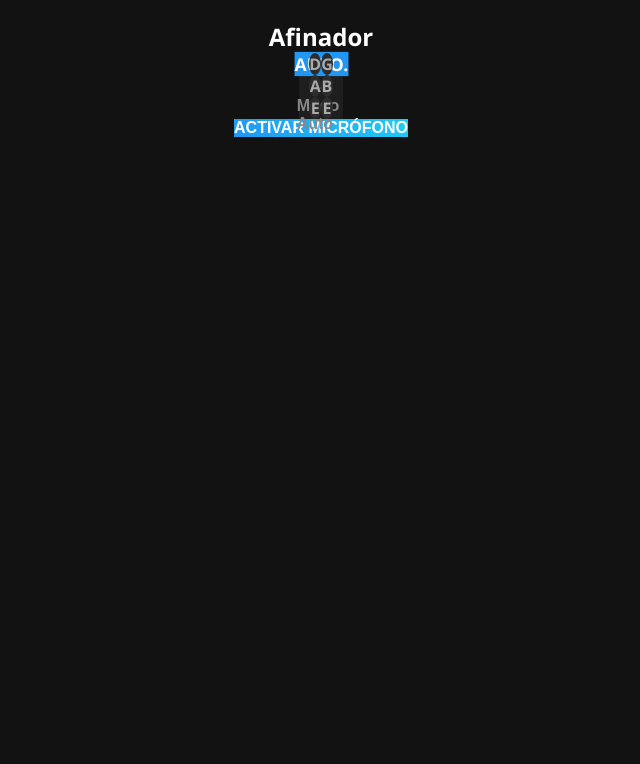
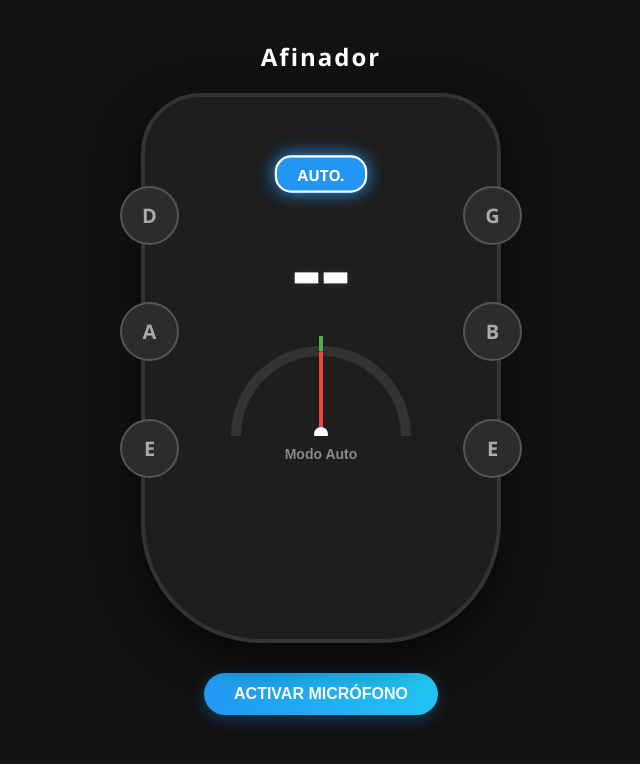
Before and after one commit to ssg192/afinador, a plain HTML site: page front/index.html in a window 1280 px wide. Shown: the whole page, without its empty margins (319-959 px from the left). Drawn offline with Linux system fonts and the light colour scheme.

Commit message:
feat: sustentante

```diff
--- a/front/styles.css
+++ b/front/styles.css
@@ -5,12 +5,8 @@
     --accent-green: #4CAF50;
     --accent-red: #f44336;
     --text-color: #ffffff;
-
-    /* ESCALA GENERAL */
-    --scale: min(1, 100vw / 360);
 }
 
-/* ------------------ BASE ------------------ */
 body {
     font-family: 'Segoe UI', Tahoma, Geneva, Verdana, sans-serif;
     background-color: var(--bg-color);
@@ -20,55 +16,48 @@ body {
     align-items: center;
     min-height: 100vh;
     margin: 0;
-    padding-top: calc(20px * var(--scale));
+    padding-top: 20px;
 }
 
-h2 {
-    font-weight: bolder;
-    letter-spacing: calc(2px * var(--scale));
-    margin-bottom: calc(20px * var(--scale));
-}
+h2 { font-weight: bolder; letter-spacing: 2px; margin-bottom: 20px; }
 
-/* ------------------ CONTENEDOR PRINCIPAL ------------------ */
+/* --- CONTENEDOR PRINCIPAL --- */
 .tuner-body {
     position: relative;
-    width: calc(360px * var(--scale));
-    aspect-ratio: 360 / 550;
+    width: 360px;
+    height: 550px;
     background-color: var(--panel-color);
-    border-radius:
-        calc(60px * var(--scale))
-        calc(60px * var(--scale))
-        calc(120px * var(--scale))
-        calc(120px * var(--scale));
-    border: calc(4px * var(--scale)) solid #333;
-    box-shadow: 0 calc(15px * var(--scale)) calc(40px * var(--scale)) rgba(0,0,0,0.6);
+    border-radius: 60px 60px 120px 120px;
+    border: 4px solid #333;
+    box-shadow: 0 15px 40px rgba(0,0,0,0.6);
     display: flex;
     justify-content: center;
-    padding: calc(20px * var(--scale));
+    padding: 20px;
     box-sizing: border-box;
 }
 
-/* ------------------ CLAVIJAS ------------------ */
+/* --- COLUMNAS DE CLAVIJAS --- */
 .peg-column {
     display: flex;
     flex-direction: column;
     justify-content: space-around;
-    height: calc(350px * var(--scale));
-    margin-top: calc(40px * var(--scale));
+    height: 350px;
+    margin-top: 40px;
     z-index: 10;
 }
 
-.peg-left  { margin-left: calc(-45px * var(--scale)); }
-.peg-right { margin-right: calc(-45px * var(--scale)); }
+.peg-left { margin-right: auto; margin-left: -45px; }
+.peg-right { margin-left: auto; margin-right: -45px; }
 
+/* --- BOTÓN DE CLAVIJA --- */
 .peg-btn {
-    width: calc(55px * var(--scale));
-    height: calc(55px * var(--scale));
+    width: 55px;
+    height: 55px;
     background-color: #2c2c2c;
-    border: calc(2px * var(--scale)) solid #555;
+    border: 2px solid #555;
     border-radius: 50%;
     color: #aaa;
-    font-size: calc(20px * var(--scale));
+    font-size: 20px;
     font-weight: bold;
     display: flex;
     justify-content: center;
@@ -78,88 +67,83 @@ h2 {
     user-select: none;
 }
 
-.peg-btn:hover {
-    border-color: var(--accent-blue);
-    color: white;
-}
+.peg-btn:hover { border-color: var(--accent-blue); color: white; }
 
+/* --- ESTILO ESPECIAL PARA EL BOTÓN AUTO (NUEVO) --- */
 .auto-btn {
-    width: calc(80px * var(--scale));
-    height: calc(30px * var(--scale));
-    border-radius: calc(15px * var(--scale));
-    font-size: calc(14px * var(--scale));
-    margin-bottom: calc(15px * var(--scale));
+    width: 80px;
+    height: 30px;
+    border-radius: 15px; /* Ovalado */
+    font-size: 14px;
+    margin-bottom: 15px; /* Espacio antes de la nota grande */
     background-color: #333;
 }
 
-/* Estados */
+/* Estado: Seleccionado */
 .peg-btn.selected {
     background-color: var(--accent-blue);
     color: white;
     border-color: white;
-    box-shadow: 0 0 calc(15px * var(--scale)) var(--accent-blue);
+    box-shadow: 0 0 15px var(--accent-blue);
     transform: scale(1.1);
 }
 
+/* Estado: Afinado */
 .peg-btn.tuned {
     background-color: var(--accent-green) !important;
-    box-shadow: 0 0 calc(20px * var(--scale)) var(--accent-green) !important;
+    box-shadow: 0 0 20px var(--accent-green) !important;
     border-color: white;
 }
 
-/* ------------------ PANTALLA ------------------ */
+/* --- PANTALLA CENTRAL --- */
 .display-area {
     position: absolute;
-    top: calc(60px * var(--scale));
-    width: calc(220px * var(--scale));
+    top: 60px;
+    width: 220px;
     display: flex;
     flex-direction: column;
     align-items: center;
 }
 
 .note-name {
-    font-size: calc(90px * var(--scale));
+    font-size: 90px;
     font-weight: 700;
-    height: calc(110px * var(--scale));
-    text-shadow: 0 0 calc(10px * var(--scale)) rgba(255,255,255,0.1);
+    height: 110px;
+    text-shadow: 0 0 10px rgba(255,255,255,0.1);
 }
 
 .hz-value {
     font-family: Arial, Helvetica, sans-serif;
     color: #888;
-    margin-top: calc(10px * var(--scale));
-    font-size: calc(14px * var(--scale));
+    margin-top: 10px;
+    font-size: 14px;
     font-weight: bold;
 }
 
-/* ------------------ MEDIDOR ------------------ */
+/* --- MEDIDOR DE AGUJA (GAUGE) --- */
 .gauge-wrapper {
     position: relative;
-    width: calc(200px * var(--scale));
-    height: calc(100px * var(--scale));
-    margin-top: calc(20px * var(--scale));
+    width: 200px;
+    height: 100px;
+    margin-top: 20px;
     overflow: hidden;
 }
 
 .gauge-bg {
     position: absolute;
-    bottom: 0;
-    left: calc(10px * var(--scale));
-    width: calc(180px * var(--scale));
-    height: calc(90px * var(--scale));
-    border: calc(10px * var(--scale)) solid #333;
+    bottom: 0; left: 10px;
+    width: 180px; height: 90px;
+    border: 10px solid #333;
     border-bottom: 0;
-    border-top-left-radius: calc(100px * var(--scale));
-    border-top-right-radius: calc(100px * var(--scale));
+    border-top-left-radius: 100px;
+    border-top-right-radius: 100px;
     box-sizing: border-box;
 }
 
 .center-marker {
     position: absolute;
-    top: 0;
-    left: 50%;
-    width: calc(4px * var(--scale));
-    height: calc(15px * var(--scale));
+    top: 0; left: 50%;
+    width: 4px; height: 15px;
     background-color: var(--accent-green);
     transform: translateX(-50%);
     z-index: 1;
@@ -167,53 +151,40 @@ h2 {
 
 .needle {
     position: absolute;
-    bottom: 0;
-    left: 50%;
-    width: calc(4px * var(--scale));
-    height: calc(85px * var(--scale));
+    bottom: 0; left: 50%;
+    width: 4px; height: 85px;
     background-color: var(--accent-red);
     transform-origin: bottom center;
+    transform: rotate(0deg);
     transition: transform 0.2s ease-out, background-color 0.2s;
-    border-radius: calc(4px * var(--scale));
+    border-radius: 4px;
     z-index: 5;
-    margin-left: calc(-2px * var(--scale));
+    margin-left: -2px;
 }
 
 .needle-dot {
     position: absolute;
-    bottom: calc(-5px * var(--scale));
-    left: 50%;
-    width: calc(14px * var(--scale));
-    height: calc(14px * var(--scale));
+    bottom: -5px; left: 50%;
+    width: 14px; height: 14px;
     background-color: white;
     border-radius: 50%;
     transform: translateX(-50%);
     z-index: 6;
 }
 
-/* ------------------ BOTÓN ------------------ */
+/* --- BOTÓN DE CONTROL --- */
 #btn-action {
-    margin-top: calc(30px * var(--scale));
-    padding: calc(12px * var(--scale)) calc(30px * var(--scale));
-    font-size: calc(16px * var(--scale));
+    margin-top: 30px;
+    padding: 12px 30px;
+    font-size: 16px;
     background: linear-gradient(45deg, #2196F3, #21CBF3);
     border: none;
-    border-radius: calc(25px * var(--scale));
+    border-radius: 25px;
     color: white;
     font-weight: bold;
     cursor: pointer;
-    box-shadow: 0 calc(5px * var(--scale)) calc(15px * var(--scale)) rgba(33,150,243,0.3);
+    box-shadow: 0 5px 15px rgba(33, 150, 243, 0.3);
 }
+#btn-action:disabled { background: #444; color: #888; cursor: not-allowed; box-shadow: none;}
 
-#btn-action:disabled {
-    background: #444;
-    color: #888;
-    cursor: not-allowed;
-    box-shadow: none;
-}
-
-.instruction {
-    font-size: calc(14px * var(--scale));
-    color: #666;
-    margin-top: calc(10px * var(--scale));
-}
+.instruction { font-size: 14px; color: #666; margin-top: 10px; }
```
